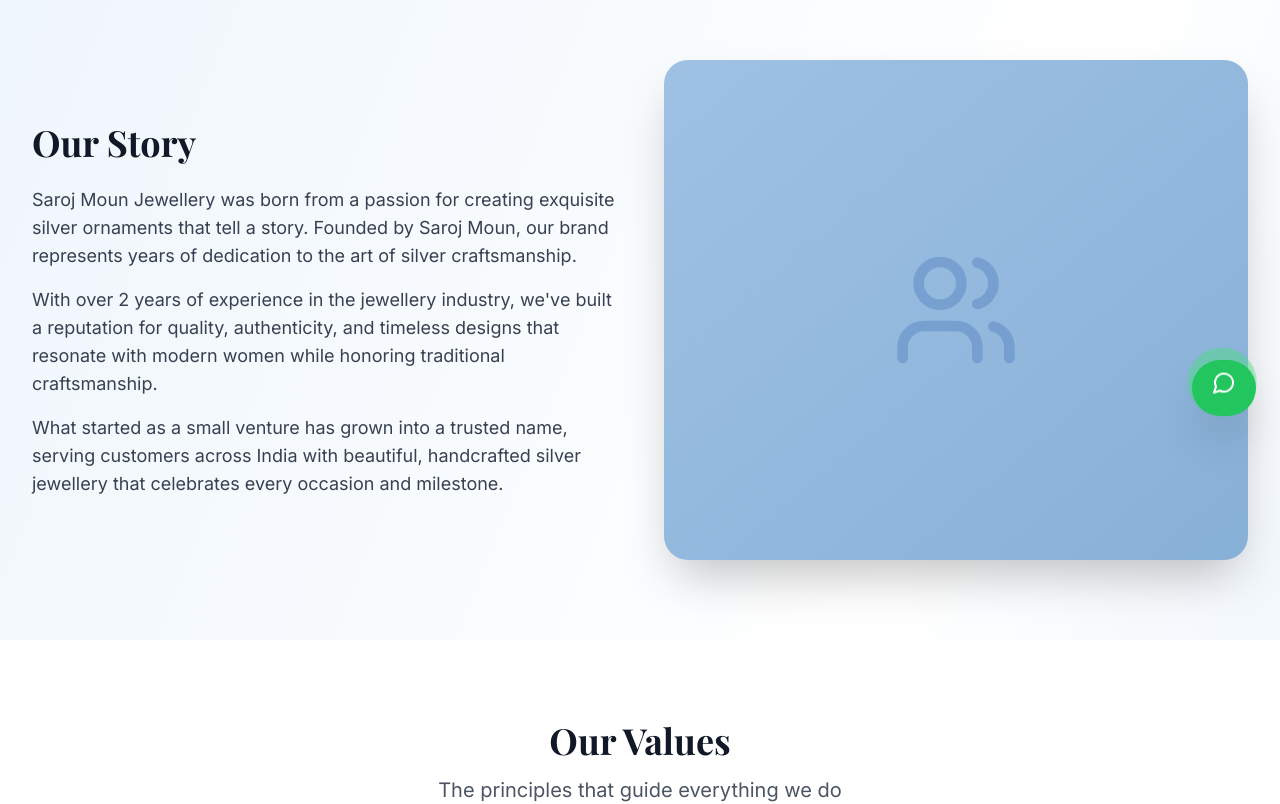
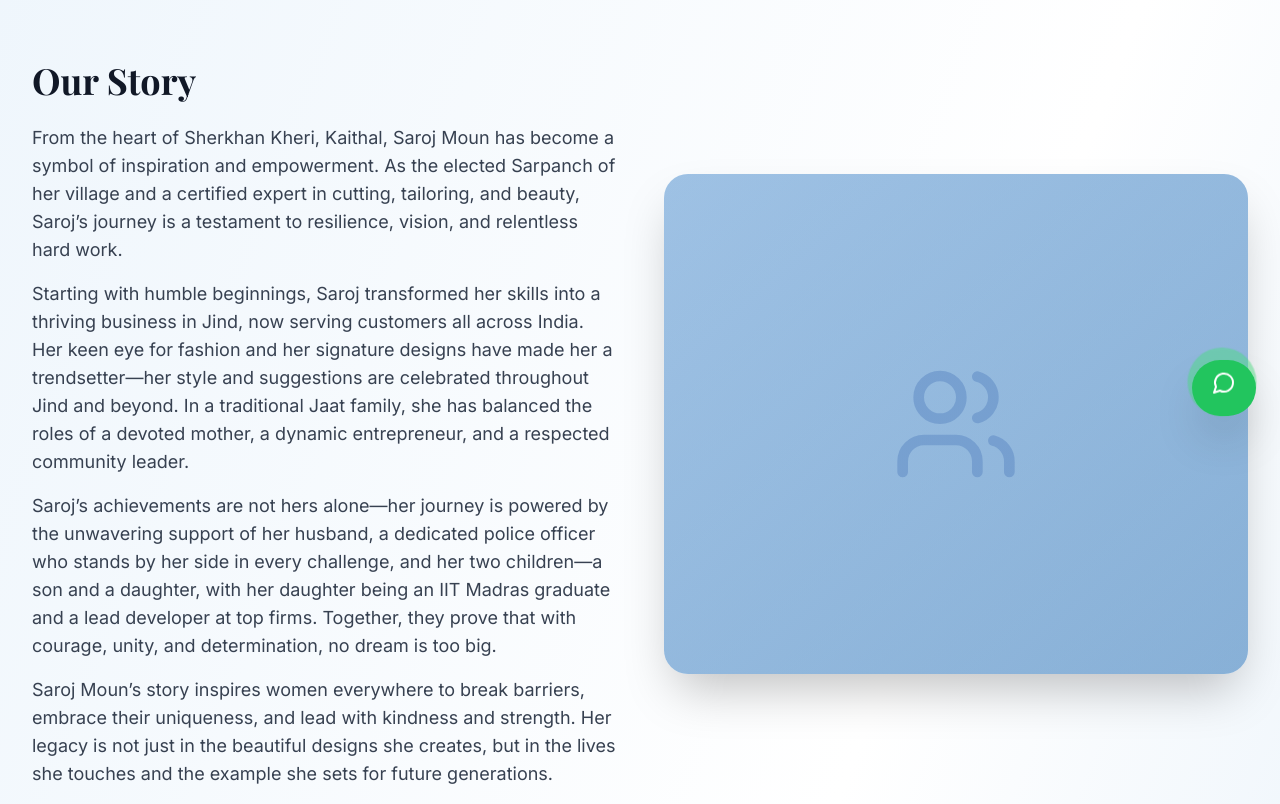
Before and after one commit to sarojmoun1812/sarojmounjewellary1, a Next.js app: page /about in a window 1280 px wide. Shown: the part 360-1164 px from the top of the page. Built offline with nearby package versions, Linux system fonts and the light colour scheme; a web font is replaced by a local one.

Commit message:
Update: Inspiring and credible story for Saroj Moun in About section (mother of son and daughter)

```diff
--- a/app/about/page.tsx
+++ b/app/about/page.tsx
@@ -46,13 +46,16 @@
               </h2>
               <div className="space-y-4 text-gray-700 text-lg">
                 <p>
-                  Saroj Moun Jewellery was born from a passion for creating exquisite silver ornaments that tell a story. Founded by Saroj Moun, our brand represents years of dedication to the art of silver craftsmanship.
+                  From the heart of Sherkhan Kheri, Kaithal, Saroj Moun has become a symbol of inspiration and empowerment. As the elected Sarpanch of her village and a certified expert in cutting, tailoring, and beauty, Saroj’s journey is a testament to resilience, vision, and relentless hard work.
                 </p>
                 <p>
-                  With over 2 years of experience in the jewellery industry, we've built a reputation for quality, authenticity, and timeless designs that resonate with modern women while honoring traditional craftsmanship.
+                  Starting with humble beginnings, Saroj transformed her skills into a thriving business in Jind, now serving customers all across India. Her keen eye for fashion and her signature designs have made her a trendsetter—her style and suggestions are celebrated throughout Jind and beyond. In a traditional Jaat family, she has balanced the roles of a devoted mother, a dynamic entrepreneur, and a respected community leader.
                 </p>
                 <p>
-                  What started as a small venture has grown into a trusted name, serving customers across India with beautiful, handcrafted silver jewellery that celebrates every occasion and milestone.
+                  Saroj’s achievements are not hers alone—her journey is powered by the unwavering support of her husband, a dedicated police officer who stands by her side in every challenge, and her two children—a son and a daughter, with her daughter being an IIT Madras graduate and a lead developer at top firms. Together, they prove that with courage, unity, and determination, no dream is too big.
+                </p>
+                <p>
+                  Saroj Moun’s story inspires women everywhere to break barriers, embrace their uniqueness, and lead with kindness and strength. Her legacy is not just in the beautiful designs she creates, but in the lives she touches and the example she sets for future generations.
                 </p>
               </div>
             </motion.div>
```
